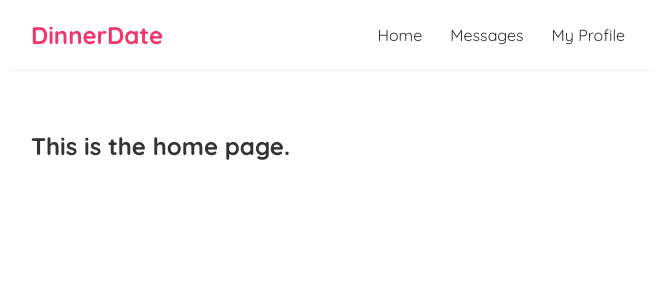
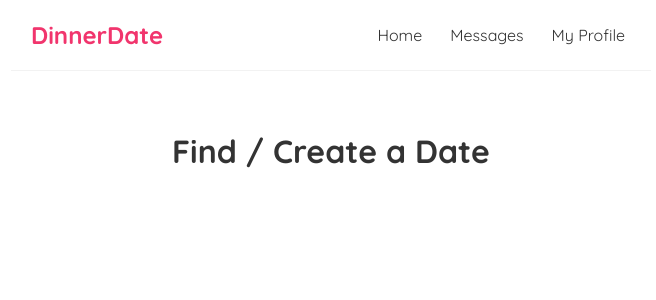
Before and after one commit to agiledev-students-spring2023/final-project-dinnerdate, a React (Create React App) app in the folder front-end/: page / in a window 1280 px wide. Shown: the top 300 px of the page, without its empty margins (309-965 px from the left). Built offline with nearby package versions, Linux system fonts and the light colour scheme.

Commit message:
modified home.js and created home.css file

```diff
--- /dev/null
+++ b/front-end/src/pages/home.css
@@ -0,0 +1,3 @@
+h1 {
+    text-align: center
+}
--- a/front-end/src/pages/home.js
+++ b/front-end/src/pages/home.js
@@ -1,7 +1,8 @@
+import './home.css';
 const Home = () => {
     return (
         <div className="home">
-            <h2>This is the home page.</h2>
+            <h1>Find / Create a Date</h1>
         </div>
     );
 }
```
